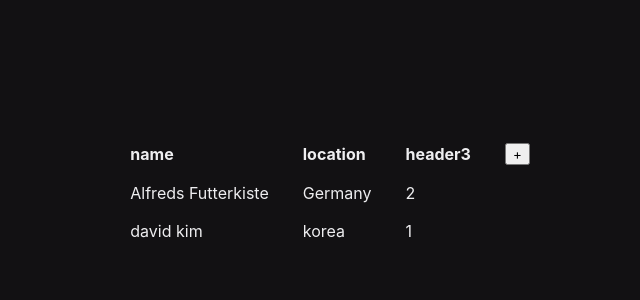
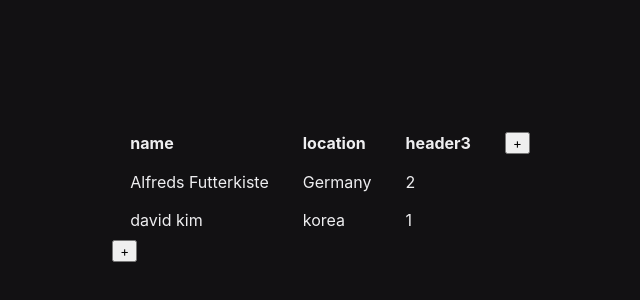
Before and after one commit to VizProg/prog, a Next.js app: page / in a window 1280 px wide. Shown: the part 208-508 px from the top of the page, without its empty margins (310-950 px from the left). Built offline with nearby package versions, Linux system fonts and the light colour scheme.

Commit message:
row expansion working

```diff
--- a/pages/index.tsx
+++ b/pages/index.tsx
@@ -31,7 +31,6 @@
 
 export default function Home() {
 
-  const [headers, setHeaders] = useState(["header1", "header2", "header3"])
   const [data, setData] = useState<Row[]>([{
     name: "Alfreds Futterkiste",
     location: "Germany",
@@ -64,23 +63,32 @@
                 > {header} </StyledHeader>
               })}
               <StyledHeader> <button onClick={() => {
-                setHeaders([...headers, "new Header"])
+
               }}> + </button></StyledHeader>
             </tr>
             {data.map((row, i) => {
               const cells = Object.keys(row).map((key, i) => {
                 const value = row[key] as string;
                 console.log(value)
-                return <StyledCell key={i}>{value}</StyledCell>
+                return <StyledCell key={i} contentEditable suppressContentEditableWarning={true}>{value}</StyledCell>
               })
               return (
                 <tr key={i}>{cells}</tr>
               )
             })}
-
           </tbody>
         </table>
+        <button onClick={() => {
+
+          if (headerValues) {
+            let newObject: Row = {};
+            for (const value in headerValues) {
+              newObject[value] = "1"
+            }
+            setData([...data, newObject])
+          }
+        }}> + </button>
       </div>
-    </Main>
+    </Main >
   )
 }
```
